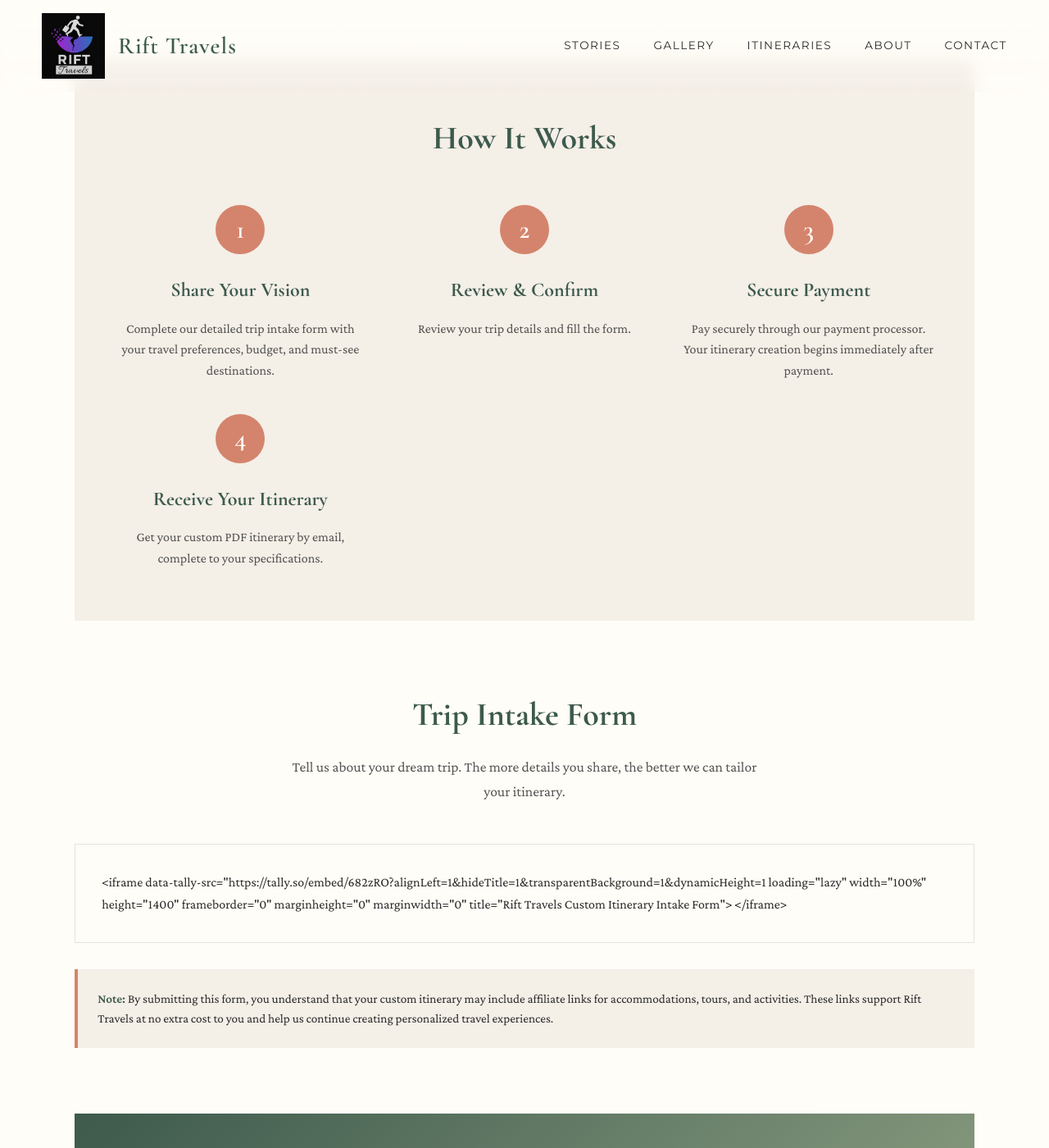
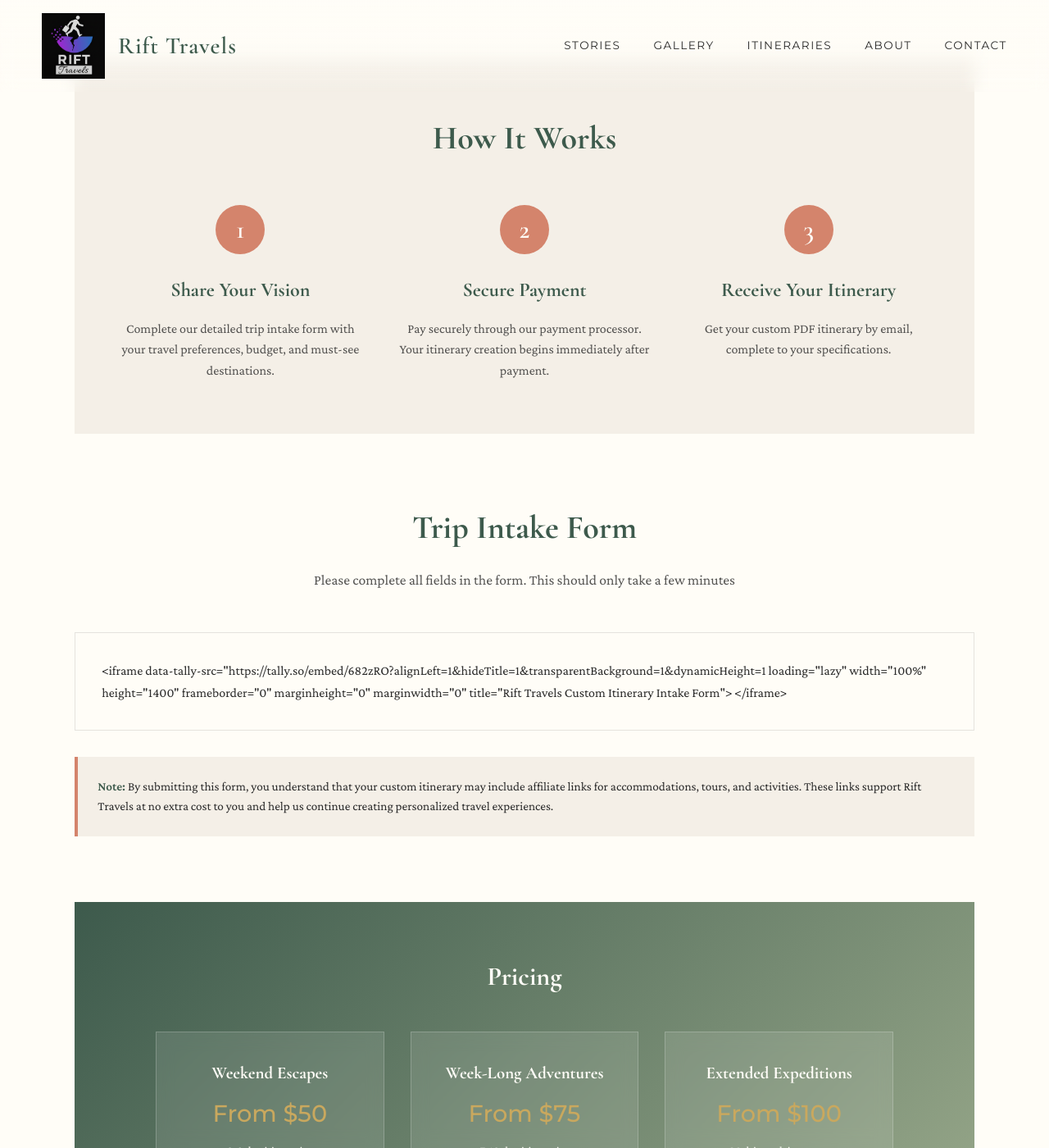
Before and after one commit to riftdigitalllc/RiftTravels.com, a Jekyll site: the page built from itinerary-request.md, in a window 1280 px wide and 1400 px high, scrolled down 403 px. Shown: the whole window at 82% size. Built offline with Jekyll 4.4.1, drawn with Linux system fonts in a browser that asks for light colours; a script that is not in the unit is left out.

Commit message:
Revise step numbers and form intro in itinerary request
Updated step numbers in the itinerary process and revised the form introduction.

```diff
--- a/itinerary-request.md
+++ b/itinerary-request.md
@@ -22,20 +22,15 @@ permalink: /itinerary-request/
         <p>Complete our detailed trip intake form with your travel preferences, budget, and must-see destinations.</p>
       </div>
 
+
       <div class="step-card">
         <div class="step-number">2</div>
-        <h3>Review & Confirm</h3>
-        <p>Review your trip details and fill the form.</p>
-      </div>
-
-      <div class="step-card">
-        <div class="step-number">3</div>
         <h3>Secure Payment</h3>
         <p>Pay securely through our payment processor. Your itinerary creation begins immediately after payment.</p>
       </div>
 
       <div class="step-card">
-        <div class="step-number">4</div>
+        <div class="step-number">3</div>
         <h3>Receive Your Itinerary</h3>
         <p>Get your custom PDF itinerary by email, complete to your specifications.</p>
       </div>
@@ -44,7 +39,7 @@ permalink: /itinerary-request/
 
   <div class="form-section">
     <h2>Trip Intake Form</h2>
-    <p class="form-intro">Tell us about your dream trip. The more details you share, the better we can tailor your itinerary.</p>
+    <p class="form-intro">Please complete all fields in the form.  This should only take a few minutes</p>
 
     <!-- Tally Form Embed -->
     <div class="form-container">
```
